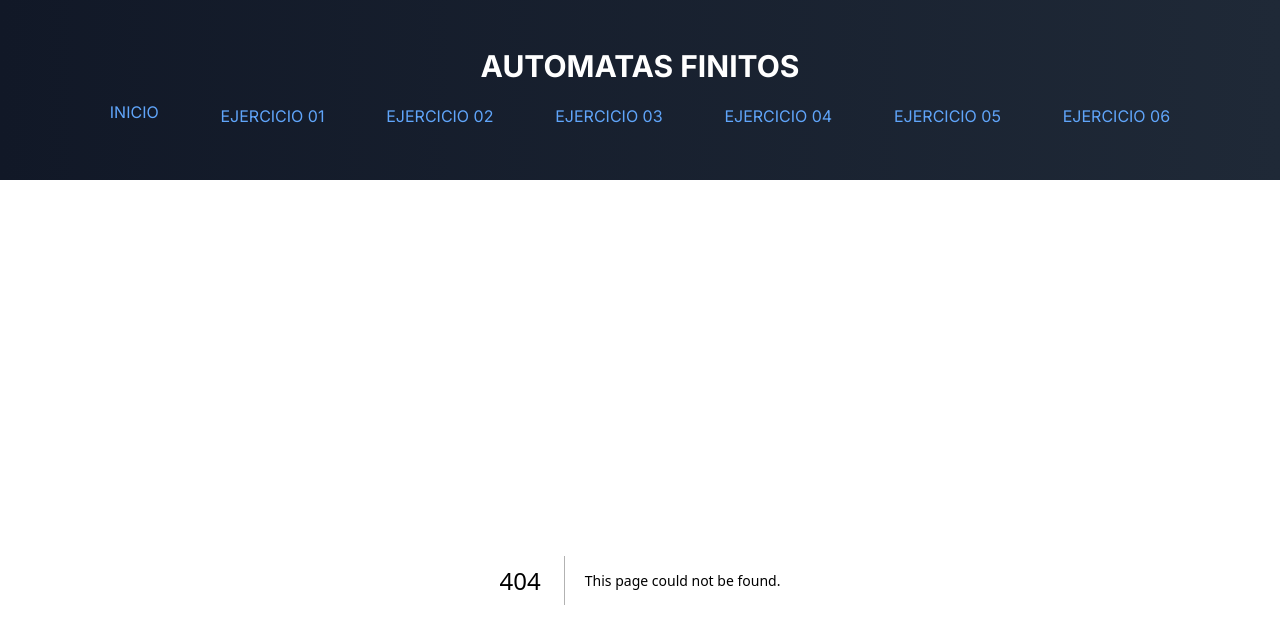
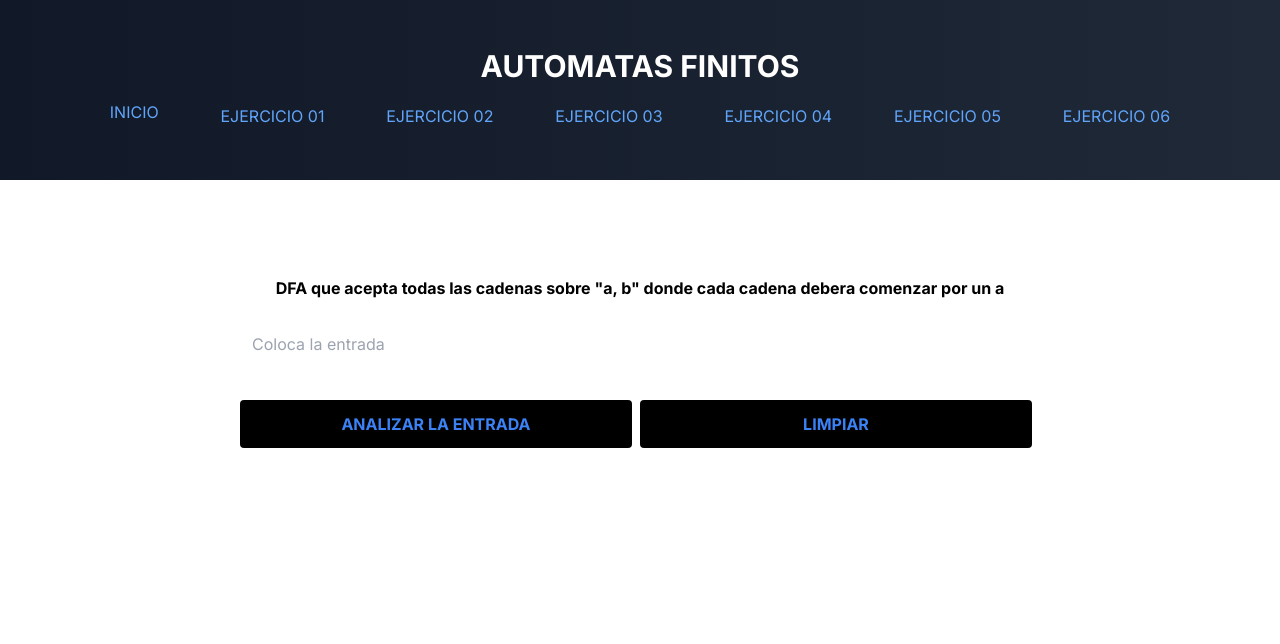
Before and after one commit to AriasRafael2612/AutomaFinitos, a Next.js app: page /ejercicio06 in a window 1280 px wide. Before the commit this address had no page. Shown: the top 644 px of the page. Built offline with nearby package versions, Linux system fonts and the light colour scheme.

Commit message:
Add files via upload

```diff
--- /dev/null
+++ b/app/ejercicio06/page.jsx
@@ -0,0 +1,93 @@
+'use client'
+import React, {useState} from 'react'
+
+
+const Ejercicio06 = () => {
+    const [palabra,setPalabra] = useState('');
+    const [resultado, setResultado] = useState('');
+
+
+    const matriz = [
+      [1, 200, 200],
+      [1, 1, 200]
+    ]
+    const analizar = () => {
+        //La palabra que pone el usuario en arreglo
+        const c = palabra.split('');
+        //La variable que controla el ciclo para la iteracion
+        let i = 0;
+        //variable estado que funcionara como estado inicial
+        let estado = 0;
+        //creamos la variable caracter
+        let caracter = 0;
+
+        const resultado = document.querySelector('#resultado');
+
+        //Crear patrones para analizar la palabra caracter por caracter
+        const is0 = new RegExp('[a]');
+        const is1 = new RegExp('[b]');
+
+        while (i < c.length) {
+
+        if(is0.test(c[i])){
+            caracter = 0;
+        }else if(is1.test(c[i])){
+            caracter = 1;
+        }else{
+            caracter = 2;
+        }
+        estado = matriz[estado][caracter]
+        console.log(estado)
+        if (estado === 200) {
+            setResultado('palabra invalida')
+            resultado.className = 'mt-5 p-3 bg-red-500 text-center font-bold text-white uppercase rounded';
+            return
+        }
+        i++
+    }
+    if(estado === 1){
+        setResultado('palabra aceptada')
+        resultado.className = 'mt-5 p-3 mb-5 bg-green-800 text-center font-bold text-white uppercase rounded';
+    }
+}
+  const limpiar = () => {
+
+  setPalabra('');
+  setResultado('');
+  }
+  return (
+    <div className = 'max-w-lg mx-auto mt-24 bg mg-10px' style={{ maxWidth: '800px'}}>
+      <h1 className = 'text-center font-bold'>DFA que acepta todas las cadenas sobre "a, b" donde cada cadena debera comenzar por un a</h1>
+
+        <div className = 'mt-5 flex'>
+          <input
+          className = 'w-full p-2 md:p-3 rounded border-blue-500'
+          value = {palabra} onChange = {e => setPalabra(e.target.value)} id = 'variable' type="text" placeholder = 'Coloca la entrada'/>
+        </div>
+
+        <div className="flex justify-evenly uppercase mt-8">
+          <div className="flex w-full">
+            <button
+              className="flex-1 mr-2 p-3 uppercase font-bold cursor-pointer rounded bg-gradient-to-b from-black to-black hover:from-gray-700 hover:to-gray-800 text-blue-500 hover:text-white"
+              id="analizar"
+              onClick={analizar}
+            >
+              Analizar la entrada
+            </button>
+
+            <button
+              onClick={limpiar}
+              className="flex-1 mr-2 p-3 uppercase font-bold cursor-pointer rounded bg-gradient-to-b from-black to-black hover:from-gray-700 hover:to-gray-800 text-blue-500 hover:text-white"
+            >
+              Limpiar
+            </button>
+          </div>
+        </div>
+      <div id = "resultado">
+        {resultado}
+      </div>
+    </div>
+  )
+}
+
+export default Ejercicio06
```
